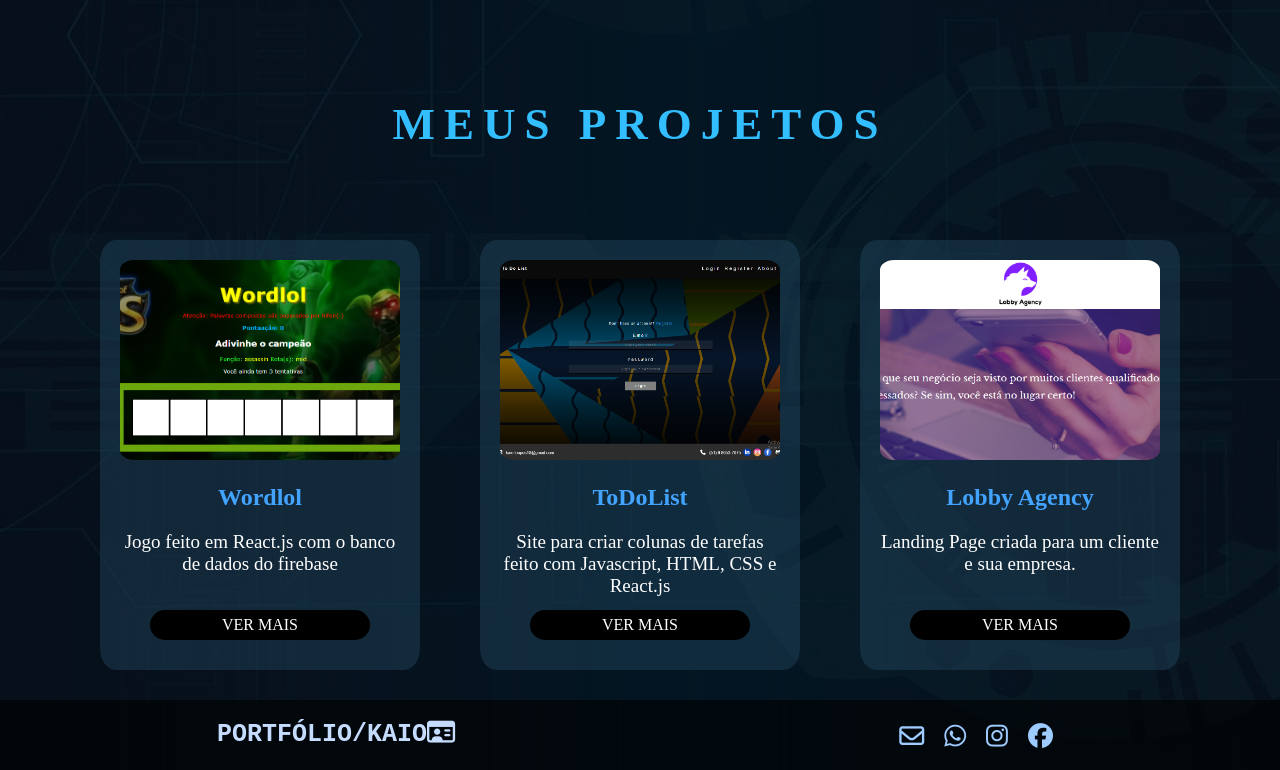
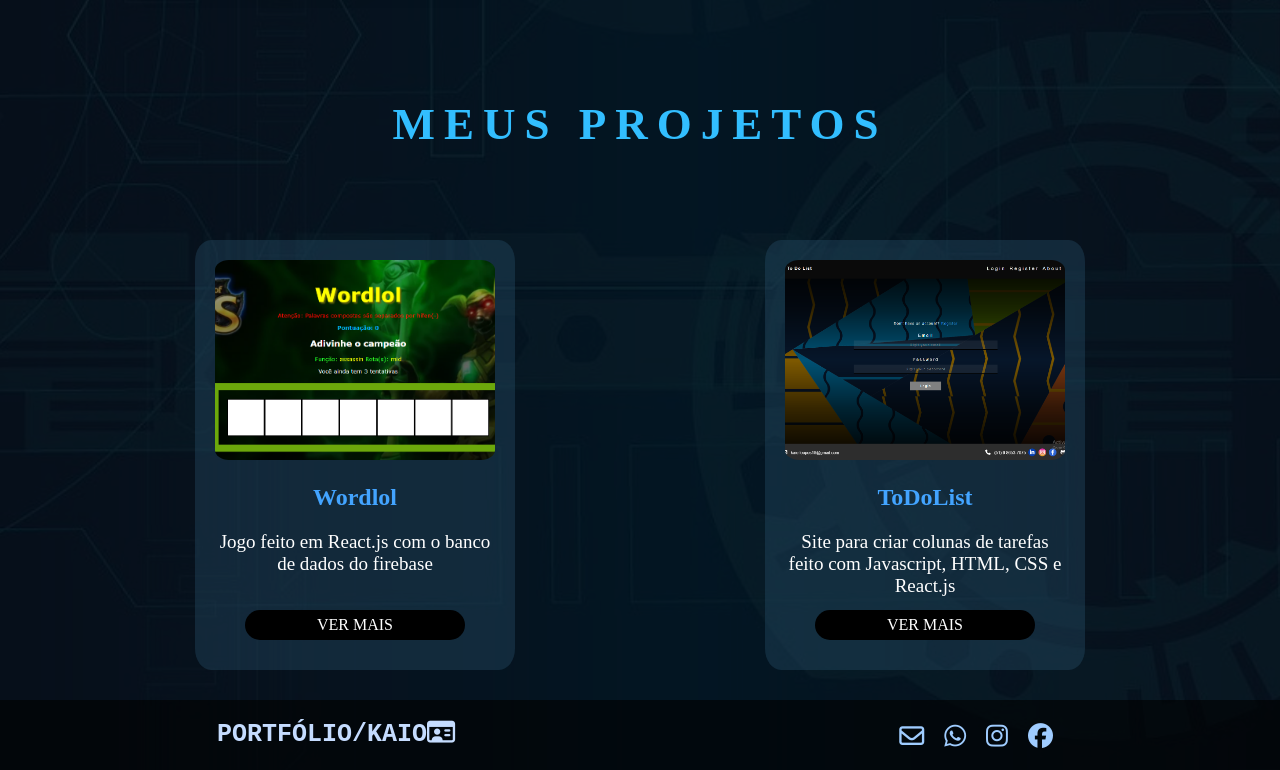
Before and after one commit to KaiooLopes/MeuPortfolio, a React (Create React App) app: page / in a window 1280 px wide. Shown: the part 777-1547 px from the top of the page. Built offline with nearby package versions, Linux system fonts and the light colour scheme.

Commit message:
Remove Projects

```diff
--- a/src/components/Projects/index.js
+++ b/src/components/Projects/index.js
@@ -5,7 +5,6 @@ import { ProjectsContainer } from "./styles";
 import ProjectDetail from "../ProjectDetail";
 import wordlol from "../../imgsProjetos/wordlol.png";
 import todolistonline from "../../imgsProjetos/todolistonline.png";
-import lobbyagency from "../../imgsProjetos/lobbyagency.png";
 
 /* HOOKS */
 import { useEffect } from "react";
@@ -39,12 +38,6 @@ const Projects = () => {
           }
           link={"https://todolistonlinee.netlify.app/"}
         />
-        <ProjectDetail
-          img={lobbyagency}
-          title={"Lobby Agency"}
-          subtitle={"Landing Page criada para um cliente e sua empresa."}
-          link={"https://lobbyagency.com.br/"}
-        />
       </section>
     </ProjectsContainer>
   );
```
Also changed, not shown: src/imgsProjetos/lobbyagency.png (deleted).
